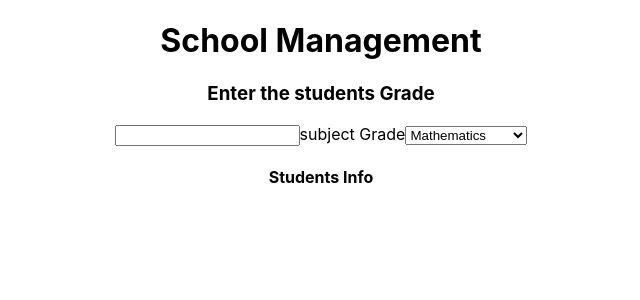
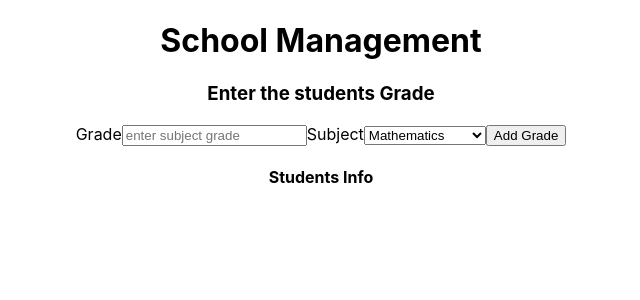
Before and after one commit to Andrew-Nzioki/school-management, a React (Create React App) app: page / in a window 1280 px wide. Shown: the top 300 px of the page, without its empty margins (319-959 px from the left). Built offline with nearby package versions, Linux system fonts and the light colour scheme.

Commit message:
changed the inputs

```diff
--- a/src/components/SubjectGradeForm.js
+++ b/src/components/SubjectGradeForm.js
@@ -1,14 +1,15 @@
-function SubjectGradeForm(){
-    return(
+function SubjectGradeForm() {
+  return (
     <div>
-        <h3>Enter the students Grade</h3>
-       <input text="text"/>
-       <label>
-        subject Grade
-        <select
-          name="subjects"
+      <h3>Enter the students Grade</h3>
+      <label>
+        Grade
+        <input text="text" placeholder="enter subject grade" />
+      </label>
 
-        >
+      <label>
+        Subject
+        <select name="subjects">
           <option value="Mathematics">Mathematics</option>
           <option value="English">English</option>
           <option value="Kiswahili">Kiswahili</option>
@@ -16,11 +17,13 @@ function SubjectGradeForm(){
           <option value="SST">SST</option>
           <option value="GEO">GEO</option>
           <option value="CIVIC & MORAL">CIVIC & MORAL</option>
-          <option value="V/SKILLS" >V/SKILLS</option>
+          <option value="V/SKILLS">V/SKILLS</option>
           <option value="LITR">LITR</option>
           <option value="MUSIC">MUSIC</option>
         </select>
       </label>
-    </div>)
+      <button type="submit">Add Grade</button>
+    </div>
+  );
 }
-export default SubjectGradeForm
+export default SubjectGradeForm;
```
